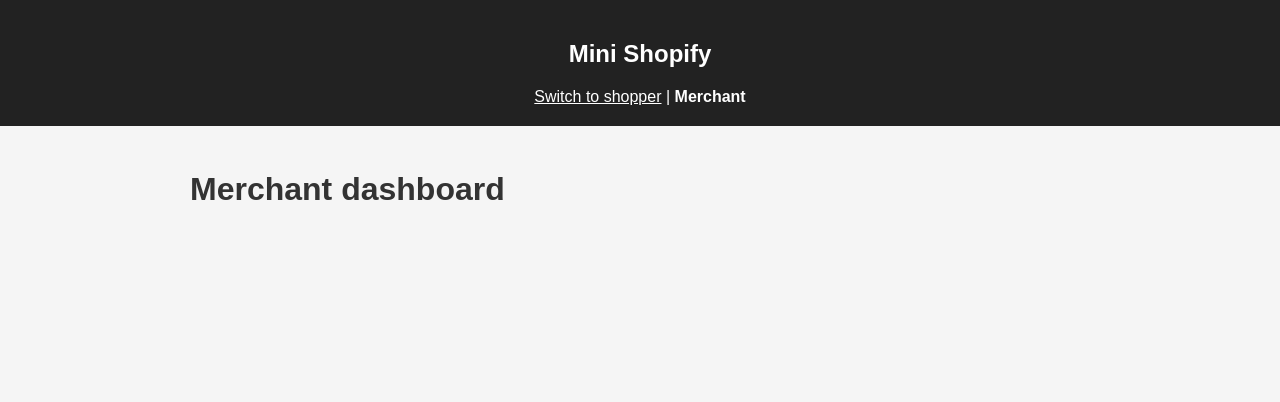
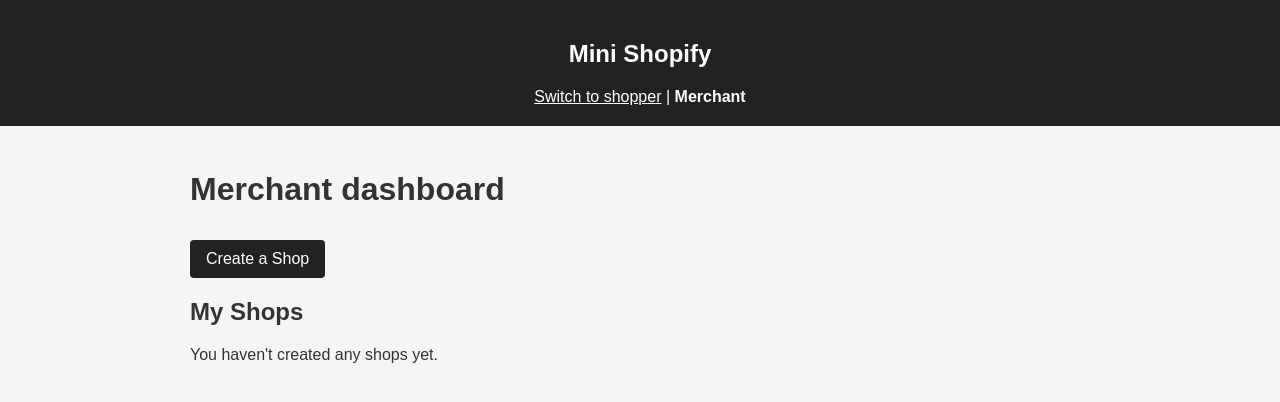
Before and after one commit to gabrielbugarija/mini-shopify-4806, a Spring Boot app: page /merchant in a window 1280 px wide. Shown: the top 402 px of the page. Run offline with Spring Boot 4, Linux system fonts and the light colour scheme; data that the repository does not hold is empty; some of the project's set-up classes (security, data sources, template engines, error pages and the like) are left out, and stand-ins take their place.

Commit message:
Added UI functionality for adding shops and products in merchant view

```diff
--- a/src/main/java/org/example/ProductPageController.java
+++ b/src/main/java/org/example/ProductPageController.java
@@ -3,6 +3,9 @@ package org.example;
 import org.springframework.stereotype.Controller;
 import org.springframework.ui.Model;
 import org.springframework.web.bind.annotation.GetMapping;
+import org.springframework.web.bind.annotation.PostMapping;
+import org.springframework.web.bind.annotation.PathVariable;
+import org.springframework.web.bind.annotation.RequestParam;
 
 @Controller
 public class ProductPageController {
@@ -20,7 +23,40 @@ public class ProductPageController {
     }
 
     @GetMapping("/merchant")
-    public String merchant() {
+    public String merchant(Model model) {
+        model.addAttribute("shops", shopService.getAllShops());
         return "merchant";
     }
+
+    @GetMapping("/merchant/shops/create")
+    public String createShopPage() {
+        return "create-shop";
+    }
+
+    @PostMapping("/merchant/shops/create")
+    public String createShop(
+            @RequestParam String name,
+            @RequestParam(required = false) String description,
+            @RequestParam(required = false) String tagsText) {
+        shopService.createShop(name, description, tagsText);
+        return "redirect:/merchant";
+    }
+
+    @GetMapping("/merchant/shops/{id}/products")
+    public String manageProducts(@PathVariable Long id, Model model) {
+        Shop shop = shopService.getShop(id);
+        model.addAttribute("shop", shop);
+        model.addAttribute("products", shop.getProducts());
+        return "shop-products";
+    }
+
+    @PostMapping("/merchant/shops/{id}/products")
+    public String addProduct(
+            @PathVariable Long id,
+            @RequestParam String name,
+            @RequestParam double price,
+            @RequestParam int quantity) {
+        shopService.addProductToShop(id, name, price, quantity);
+        return "redirect:/merchant/shops/" + id + "/products";
+    }
 }
--- a/src/main/resources/templates/merchant.html
+++ b/src/main/resources/templates/merchant.html
@@ -9,6 +9,9 @@
         header { padding: 20px; background: #222; color: white; text-align: center; }
         header a { color: white; }
         main { max-width: 900px; margin: auto; padding: 24px; }
+        .shop-grid { display: grid; grid-template-columns: repeat(auto-fill, minmax(220px, 1fr)); gap: 20px; margin-top: 25px; }
+        .shop-card { background: white; padding: 20px; border-radius: 8px; box-shadow: 0 2px 6px rgba(0,0,0,0.1); }
+        .action-button { display: inline-block; padding: 10px 16px; background: #222; color: white; text-decoration: none; border-radius: 4px; margin-top: 10px; }
     </style>
 </head>
 <body>
@@ -18,6 +21,28 @@
 </header>
 <main>
     <h1>Merchant dashboard</h1>
+    <a class="action-button" th:href="@{/merchant/shops/create}">Create a Shop</a>
+    <h2>My Shops</h2>
+    <p th:if="${#lists.isEmpty(shops)}">
+        You haven't created any shops yet.
+    </p>
+    <div class="shop-grid">
+        <article class="shop-card" th:each="shop : ${shops}">
+            <h3 th:text="${shop.name}">Shop Name</h3>
+
+            <p th:text="${shop.description}">Shop Description</p>
+
+            <p th:if="${!#sets.isEmpty(shop.tags)}"
+               th:text="${#strings.setJoin(shop.tags, ', ')}">
+                Categories
+            </p>
+
+            <a class="action-button"
+               th:href="@{/merchant/shops/{id}/products(id=${shop.id})}">
+                Manage Products
+            </a>
+        </article>
+    </div>
 </main>
 </body>
 </html>
```
Also changed, not shown: src/main/java/org/example/ShopService.java (+18 -0 lines), src/main/resources/templates/create-shop.html (added, +27 -0 lines), src/main/resources/templates/shop-products.html (added, +42 -0 lines).
